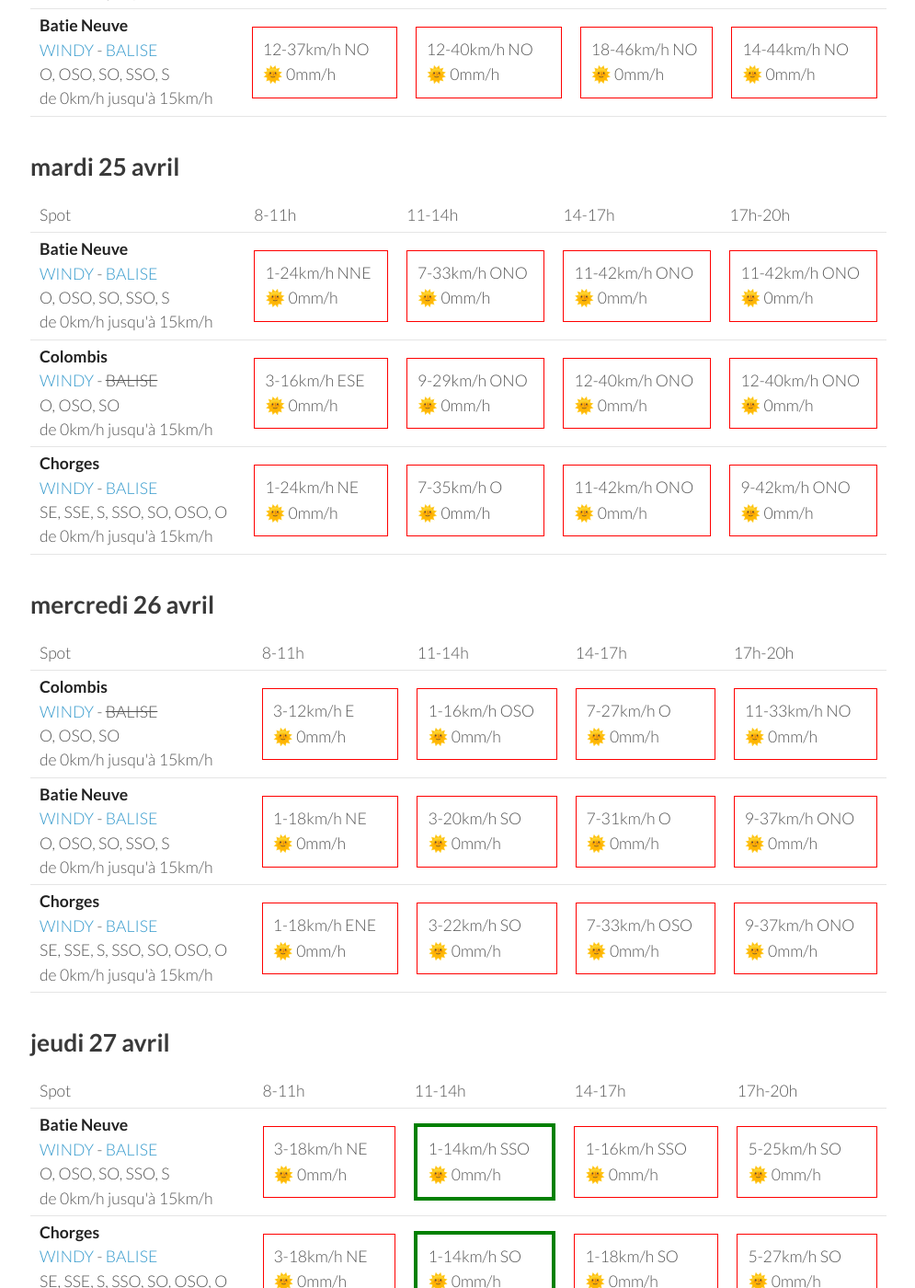
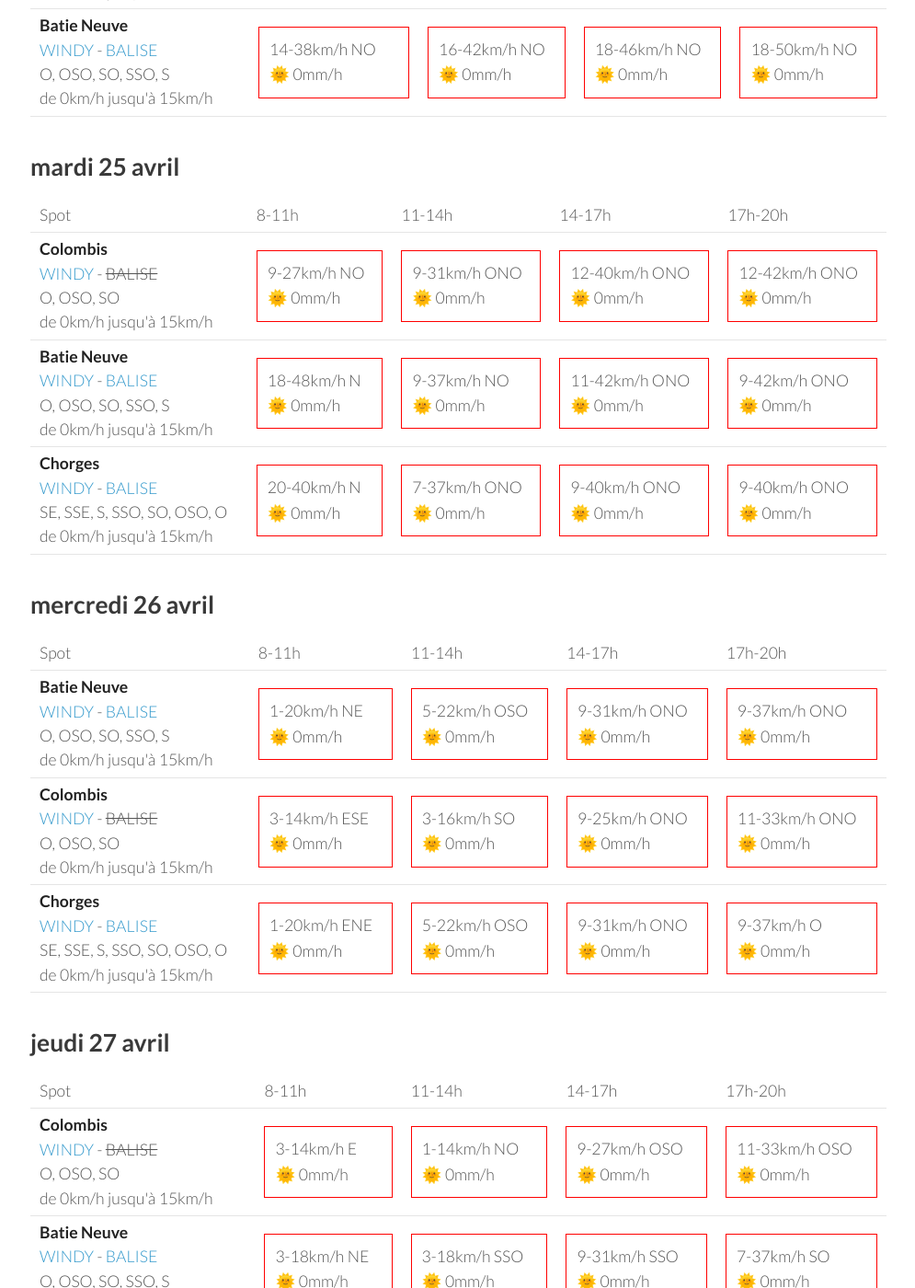
Before and after one commit to parapente-dans-le-nord/parapente-dans-le-nord.github.io, a Jekyll site: the page built from saint_andre.markdown, in a window 1280 px wide and 1400 px high, scrolled down 1066 px. Shown: the whole window at 92% size, without its empty margins (25-1020 px from the left). Built offline with Jekyll 4.4.1, drawn with Linux system fonts in a browser that asks for light colours; some of the changed text lies outside the part shown.

Commit message:
update index.markdown

```diff
--- a/saint_andre.markdown
+++ b/saint_andre.markdown
@@ -22,30 +22,30 @@ page mise à jour le dimanche 23 avril 13:36
       <td>17h-20h</td>
     </tr>
 <tr>
+        <td><strong>Batie Neuve</strong><br><a href="https://windy.com/44.584/6.236?44.559,6.262,10,m:eTtagly">WINDY</a> - <span class=""><a href="https://www.openwindmap.org/PP554">BALISE</a> </span><br> <span class="vent-favorable">O, OSO, SO, SSO, S</span><br><span class="force-vent">de 0km/h jusqu'à 15km/h</span> </td>
+
+            <td><div class="not-flyable"><p>0-0km/h NA</p><p>🌧️ 0mm/h</p></div></td>
+            <td><div class="not-flyable"><p>0-0km/h NA</p><p>🌧️ 0mm/h</p></div></td>
+            <td><div class="not-flyable"><p>0-0km/h NA</p><p>🌧️ 0mm/h</p></div></td>
+            <td><div class="not-flyable"><p>11-25km/h OSO</p><p>🌞 0mm/h</p></div></td>
+
+    </tr>
+<tr>
         <td><strong>Chorges</strong><br><a href="https://windy.com/44.578/6.280?44.559,6.262,10">WINDY</a> - <span class=""><a href="https://www.openwindmap.org/PP554">BALISE</a> </span><br> <span class="vent-favorable">SE, SSE, S, SSO, SO, OSO, O</span><br><span class="force-vent">de 0km/h jusqu'à 15km/h</span> </td>
 
             <td><div class="not-flyable"><p>0-0km/h NA</p><p>🌧️ 0mm/h</p></div></td>
-            <td><div class="flyable"><p>5-14km/h SSE</p><p>🌞 0mm/h</p></div></td>
-            <td><div class="flyable"><p>3-14km/h S</p><p>🌞 1.2mm/h</p></div></td>
-            <td><div class="not-flyable"><p>1-16km/h S</p><p>🌞 0.3mm/h</p></div></td>
-
-    </tr>
-<tr>
-        <td><strong>Batie Neuve</strong><br><a href="https://windy.com/44.584/6.236?44.559,6.262,10,m:eTtagly">WINDY</a> - <span class=""><a href="https://www.openwindmap.org/PP554">BALISE</a> </span><br> <span class="vent-favorable">O, OSO, SO, SSO, S</span><br><span class="force-vent">de 0km/h jusqu'à 15km/h</span> </td>
-
             <td><div class="not-flyable"><p>0-0km/h NA</p><p>🌧️ 0mm/h</p></div></td>
-            <td><div class="not-flyable"><p>7-18km/h SSO</p><p>🌞 0mm/h</p></div></td>
-            <td><div class="not-flyable"><p>5-18km/h SSO</p><p>🌞 0.4mm/h</p></div></td>
-            <td><div class="flyable"><p>3-14km/h SSO</p><p>🌞 0.2mm/h</p></div></td>
+            <td><div class="not-flyable"><p>0-0km/h NA</p><p>🌧️ 0mm/h</p></div></td>
+            <td><div class="not-flyable"><p>12-25km/h OSO</p><p>🌞 0mm/h</p></div></td>
 
     </tr>
 <tr>
         <td><strong>Colombis</strong><br><a href="https://windy.com/44.494/6.216?44.559,6.262,10">WINDY</a> - <span class="no-balise"> BALISE </span><br> <span class="vent-favorable">O, OSO, SO</span><br><span class="force-vent">de 0km/h jusqu'à 15km/h</span> </td>
 
             <td><div class="not-flyable"><p>0-0km/h NA</p><p>🌧️ 0mm/h</p></div></td>
-            <td><div class="not-flyable"><p>7-18km/h SSO</p><p>🌞 0mm/h</p></div></td>
-            <td><div class="not-flyable"><p>7-18km/h SSO</p><p>🌞 0mm/h</p></div></td>
-            <td><div class="not-flyable"><p>7-16km/h SSO</p><p>🌞 0mm/h</p></div></td>
+            <td><div class="not-flyable"><p>0-0km/h NA</p><p>🌧️ 0mm/h</p></div></td>
+            <td><div class="not-flyable"><p>0-0km/h NA</p><p>🌧️ 0mm/h</p></div></td>
+            <td><div class="not-flyable"><p>11-29km/h SO</p><p>🌞 0mm/h</p></div></td>
 
     </tr>
 
@@ -67,10 +67,10 @@ page mise à jour le dimanche 23 avril 13:36
 <tr>
         <td><strong>Colombis</strong><br><a href="https://windy.com/44.494/6.216?44.559,6.262,10">WINDY</a> - <span class="no-balise"> BALISE </span><br> <span class="vent-favorable">O, OSO, SO</span><br><span class="force-vent">de 0km/h jusqu'à 15km/h</span> </td>
 
-            <td><div class="not-flyable"><p>7-20km/h O</p><p>🌞 0mm/h</p></div></td>
-            <td><div class="not-flyable"><p>9-24km/h O</p><p>🌞 0mm/h</p></div></td>
-            <td><div class="not-flyable"><p>9-29km/h NO</p><p>🌞 0mm/h</p></div></td>
-            <td><div class="not-flyable"><p>9-29km/h NO</p><p>🌞 0mm/h</p></div></td>
+            <td><div class="not-flyable"><p>7-16km/h O</p><p>🌞 0mm/h</p></div></td>
+            <td><div class="not-flyable"><p>9-25km/h O</p><p>🌞 0mm/h</p></div></td>
+            <td><div class="not-flyable"><p>9-31km/h NO</p><p>🌞 0mm/h</p></div></td>
+            <td><div class="not-flyable"><p>11-33km/h NO</p><p>🌞 0mm/h</p></div></td>
 
 
     </tr>
@@ -78,19 +78,19 @@ page mise à jour le dimanche 23 avril 13:36
         <td><strong>Chorges</strong><br><a href="https://windy.com/44.578/6.280?44.559,6.262,10">WINDY</a> - <span class=""><a href="https://www.openwindmap.org/PP554">BALISE</a> </span><br> <span class="vent-favorable">SE, SSE, S, SSO, SO, OSO, O</span><br><span class="force-vent">de 0km/h jusqu'à 15km/h</span> </td>
 
             <td><div class="not-flyable"><p>11-25km/h NNO</p><p>🌞 0mm/h</p></div></td>
-            <td><div class="not-flyable"><p>11-27km/h ONO</p><p>🌞 0mm/h</p></div></td>
+            <td><div class="not-flyable"><p>14-33km/h NO</p><p>🌞 0mm/h</p></div></td>
             <td><div class="not-flyable"><p>18-40km/h NO</p><p>🌞 0mm/h</p></div></td>
-            <td><div class="not-flyable"><p>16-40km/h ONO</p><p>🌞 0mm/h</p></div></td>
+            <td><div class="not-flyable"><p>16-40km/h NO</p><p>🌞 0mm/h</p></div></td>
 
 
     </tr>
 <tr>
         <td><strong>Batie Neuve</strong><br><a href="https://windy.com/44.584/6.236?44.559,6.262,10,m:eTtagly">WINDY</a> - <span class=""><a href="https://www.openwindmap.org/PP554">BALISE</a> </span><br> <span class="vent-favorable">O, OSO, SO, SSO, S</span><br><span class="force-vent">de 0km/h jusqu'à 15km/h</span> </td>
 
-            <td><div class="not-flyable"><p>12-37km/h NO</p><p>🌞 0mm/h</p></div></td>
-            <td><div class="not-flyable"><p>12-40km/h NO</p><p>🌞 0mm/h</p></div></td>
+            <td><div class="not-flyable"><p>14-38km/h NO</p><p>🌞 0mm/h</p></div></td>
+            <td><div class="not-flyable"><p>16-42km/h NO</p><p>🌞 0mm/h</p></div></td>
             <td><div class="not-flyable"><p>18-46km/h NO</p><p>🌞 0mm/h</p></div></td>
-            <td><div class="not-flyable"><p>14-44km/h NO</p><p>🌞 0mm/h</p></div></td>
+            <td><div class="not-flyable"><p>18-50km/h NO</p><p>🌞 0mm/h</p></div></td>
 
 
     </tr>
@@ -111,32 +111,32 @@ page mise à jour le dimanche 23 avril 13:36
       <td>17h-20h</td>
     </tr>
 <tr>
-        <td><strong>Batie Neuve</strong><br><a href="https://windy.com/44.584/6.236?44.559,6.262,10,m:eTtagly">WINDY</a> - <span class=""><a href="https://www.openwindmap.org/PP554">BALISE</a> </span><br> <span class="vent-favorable">O, OSO, SO, SSO, S</span><br><span class="force-vent">de 0km/h jusqu'à 15km/h</span> </td>
+        <td><strong>Colombis</strong><br><a href="https://windy.com/44.494/6.216?44.559,6.262,10">WINDY</a> - <span class="no-balise"> BALISE </span><br> <span class="vent-favorable">O, OSO, SO</span><br><span class="force-vent">de 0km/h jusqu'à 15km/h</span> </td>
 
-            <td><div class="not-flyable"><p>1-24km/h NNE</p><p>🌞 0mm/h</p></div></td>
-            <td><div class="not-flyable"><p>7-33km/h ONO</p><p>🌞 0mm/h</p></div></td>
-            <td><div class="not-flyable"><p>11-42km/h ONO</p><p>🌞 0mm/h</p></div></td>
-            <td><div class="not-flyable"><p>11-42km/h ONO</p><p>🌞 0mm/h</p></div></td>
+            <td><div class="not-flyable"><p>9-27km/h NO</p><p>🌞 0mm/h</p></div></td>
+            <td><div class="not-flyable"><p>9-31km/h ONO</p><p>🌞 0mm/h</p></div></td>
+            <td><div class="not-flyable"><p>12-40km/h ONO</p><p>🌞 0mm/h</p></div></td>
+            <td><div class="not-flyable"><p>12-42km/h ONO</p><p>🌞 0mm/h</p></div></td>
 
 
     </tr>
 <tr>
-        <td><strong>Colombis</strong><br><a href="https://windy.com/44.494/6.216?44.559,6.262,10">WINDY</a> - <span class="no-balise"> BALISE </span><br> <span class="vent-favorable">O, OSO, SO</span><br><span class="force-vent">de 0km/h jusqu'à 15km/h</span> </td>
+        <td><strong>Batie Neuve</strong><br><a href="https://windy.com/44.584/6.236?44.559,6.262,10,m:eTtagly">WINDY</a> - <span class=""><a href="https://www.openwindmap.org/PP554">BALISE</a> </span><br> <span class="vent-favorable">O, OSO, SO, SSO, S</span><br><span class="force-vent">de 0km/h jusqu'à 15km/h</span> </td>
 
-            <td><div class="not-flyable"><p>3-16km/h ESE</p><p>🌞 0mm/h</p></div></td>
-            <td><div class="not-flyable"><p>9-29km/h ONO</p><p>🌞 0mm/h</p></div></td>
-            <td><div class="not-flyable"><p>12-40km/h ONO</p><p>🌞 0mm/h</p></div></td>
-            <td><div class="not-flyable"><p>12-40km/h ONO</p><p>🌞 0mm/h</p></div></td>
+            <td><div class="not-flyable"><p>18-48km/h N</p><p>🌞 0mm/h</p></div></td>
+            <td><div class="not-flyable"><p>9-37km/h NO</p><p>🌞 0mm/h</p></div></td>
+            <td><div class="not-flyable"><p>11-42km/h ONO</p><p>🌞 0mm/h</p></div></td>
+            <td><div class="not-flyable"><p>9-42km/h ONO</p><p>🌞 0mm/h</p></div></td>
 
 
     </tr>
 <tr>
         <td><strong>Chorges</strong><br><a href="https://windy.com/44.578/6.280?44.559,6.262,10">WINDY</a> - <span class=""><a href="https://www.openwindmap.org/PP554">BALISE</a> </span><br> <span class="vent-favorable">SE, SSE, S, SSO, SO, OSO, O</span><br><span class="force-vent">de 0km/h jusqu'à 15km/h</span> </td>
 
-            <td><div class="not-flyable"><p>1-24km/h NE</p><p>🌞 0mm/h</p></div></td>
-            <td><div class="not-flyable"><p>7-35km/h O</p><p>🌞 0mm/h</p></div></td>
-            <td><div class="not-flyable"><p>11-42km/h ONO</p><p>🌞 0mm/h</p></div></td>
-            <td><div class="not-flyable"><p>9-42km/h ONO</p><p>🌞 0mm/h</p></div></td>
+            <td><div class="not-flyable"><p>20-40km/h N</p><p>🌞 0mm/h</p></div></td>
+            <td><div class="not-flyable"><p>7-37km/h ONO</p><p>🌞 0mm/h</p></div></td>
+            <td><div class="not-flyable"><p>9-40km/h ONO</p><p>🌞 0mm/h</p></div></td>
+            <td><div class="not-flyable"><p>9-40km/h ONO</p><p>🌞 0mm/h</p></div></td>
 
 
     </tr>
@@ -157,32 +157,32 @@ page mise à jour le dimanche 23 avril 13:36
       <td>17h-20h</td>
     </tr>
 <tr>
-        <td><strong>Colombis</strong><br><a href="https://windy.com/44.494/6.216?44.559,6.262,10">WINDY</a> - <span class="no-balise"> BALISE </span><br> <span class="vent-favorable">O, OSO, SO</span><br><span class="force-vent">de 0km/h jusqu'à 15km/h</span> </td>
+        <td><strong>Batie Neuve</strong><br><a href="https://windy.com/44.584/6.236?44.559,6.262,10,m:eTtagly">WINDY</a> - <span class=""><a href="https://www.openwindmap.org/PP554">BALISE</a> </span><br> <span class="vent-favorable">O, OSO, SO, SSO, S</span><br><span class="force-vent">de 0km/h jusqu'à 15km/h</span> </td>
 
-            <td><div class="not-flyable"><p>3-12km/h E</p><p>🌞 0mm/h</p></div></td>
-            <td><div class="not-flyable"><p>1-16km/h OSO</p><p>🌞 0mm/h</p></div></td>
-            <td><div class="not-flyable"><p>7-27km/h O</p><p>🌞 0mm/h</p></div></td>
-            <td><div class="not-flyable"><p>11-33km/h NO</p><p>🌞 0mm/h</p></div></td>
+            <td><div class="not-flyable"><p>1-20km/h NE</p><p>🌞 0mm/h</p></div></td>
+            <td><div class="not-flyable"><p>5-22km/h OSO</p><p>🌞 0mm/h</p></div></td>
+            <td><div class="not-flyable"><p>9-31km/h ONO</p><p>🌞 0mm/h</p></div></td>
+            <td><div class="not-flyable"><p>9-37km/h ONO</p><p>🌞 0mm/h</p></div></td>
 
 
     </tr>
 <tr>
-        <td><strong>Batie Neuve</strong><br><a href="https://windy.com/44.584/6.236?44.559,6.262,10,m:eTtagly">WINDY</a> - <span class=""><a href="https://www.openwindmap.org/PP554">BALISE</a> </span><br> <span class="vent-favorable">O, OSO, SO, SSO, S</span><br><span class="force-vent">de 0km/h jusqu'à 15km/h</span> </td>
+        <td><strong>Colombis</strong><br><a href="https://windy.com/44.494/6.216?44.559,6.262,10">WINDY</a> - <span class="no-balise"> BALISE </span><br> <span class="vent-favorable">O, OSO, SO</span><br><span class="force-vent">de 0km/h jusqu'à 15km/h</span> </td>
 
-            <td><div class="not-flyable"><p>1-18km/h NE</p><p>🌞 0mm/h</p></div></td>
-            <td><div class="not-flyable"><p>3-20km/h SO</p><p>🌞 0mm/h</p></div></td>
-            <td><div class="not-flyable"><p>7-31km/h O</p><p>🌞 0mm/h</p></div></td>
-            <td><div class="not-flyable"><p>9-37km/h ONO</p><p>🌞 0mm/h</p></div></td>
+            <td><div class="not-flyable"><p>3-14km/h ESE</p><p>🌞 0mm/h</p></div></td>
+            <td><div class="not-flyable"><p>3-16km/h SO</p><p>🌞 0mm/h</p></div></td>
+            <td><div class="not-flyable"><p>9-25km/h ONO</p><p>🌞 0mm/h</p></div></td>
+            <td><div class="not-flyable"><p>11-33km/h ONO</p><p>🌞 0mm/h</p></div></td>
 
 
     </tr>
 <tr>
         <td><strong>Chorges</strong><br><a href="https://windy.com/44.578/6.280?44.559,6.262,10">WINDY</a> - <span class=""><a href="https://www.openwindmap.org/PP554">BALISE</a> </span><br> <span class="vent-favorable">SE, SSE, S, SSO, SO, OSO, O</span><br><span class="force-vent">de 0km/h jusqu'à 15km/h</span> </td>
 
-            <td><div class="not-flyable"><p>1-18km/h ENE</p><p>🌞 0mm/h</p></div></td>
-            <td><div class="not-flyable"><p>3-22km/h SO</p><p>🌞 0mm/h</p></div></td>
-            <td><div class="not-flyable"><p>7-33km/h OSO</p><p>🌞 0mm/h</p></div></td>
-            <td><div class="not-flyable"><p>9-37km/h ONO</p><p>🌞 0mm/h</p></div></td>
+            <td><div class="not-flyable"><p>1-20km/h ENE</p><p>🌞 0mm/h</p></div></td>
+            <td><div class="not-flyable"><p>5-22km/h OSO</p><p>🌞 0mm/h</p></div></td>
+            <td><div class="not-flyable"><p>9-31km/h ONO</p><p>🌞 0mm/h</p></div></td>
+            <td><div class="not-flyable"><p>9-37km/h O</p><p>🌞 0mm/h</p></div></td>
 
 
     </tr>
@@ -203,12 +203,22 @@ page mise à jour le dimanche 23 avril 13:36
       <td>17h-20h</td>
     </tr>
 <tr>
+        <td><strong>Colombis</strong><br><a href="https://windy.com/44.494/6.216?44.559,6.262,10">WINDY</a> - <span class="no-balise"> BALISE </span><br> <span class="vent-favorable">O, OSO, SO</span><br><span class="force-vent">de 0km/h jusqu'à 15km/h</span> </td>
+
+            <td><div class="not-flyable"><p>3-14km/h E</p><p>🌞 0mm/h</p></div></td>
+            <td><div class="not-flyable"><p>1-14km/h NO</p><p>🌞 0mm/h</p></div></td>
+            <td><div class="not-flyable"><p>9-27km/h OSO</p><p>🌞 0mm/h</p></div></td>
+            <td><div class="not-flyable"><p>11-33km/h OSO</p><p>🌞 0mm/h</p></div></td>
+
+
+    </tr>
+<tr>
         <td><strong>Batie Neuve</strong><br><a href="https://windy.com/44.584/6.236?44.559,6.262,10,m:eTtagly">WINDY</a> - <span class=""><a href="https://www.openwindmap.org/PP554">BALISE</a> </span><br> <span class="vent-favorable">O, OSO, SO, SSO, S</span><br><span class="force-vent">de 0km/h jusqu'à 15km/h</span> </td>
 
             <td><div class="not-flyable"><p>3-18km/h NE</p><p>🌞 0mm/h</p></div></td>
-            <td><div class="flyable"><p>1-14km/h SSO</p><p>🌞 0mm/h</p></div></td>
-            <td><div class="not-flyable"><p>1-16km/h SSO</p><p>🌞 0mm/h</p></div></td>
-            <td><div class="not-flyable"><p>5-25km/h SO</p><p>🌞 0mm/h</p></div></td>
+            <td><div class="not-flyable"><p>3-18km/h SSO</p><p>🌞 0mm/h</p></div></td>
+            <td><div class="not-flyable"><p>9-31km/h SSO</p><p>🌞 0mm/h</p></div></td>
+            <td><div class="not-flyable"><p>7-37km/h SO</p><p>🌞 0mm/h</p></div></td>
 
 
     </tr>
@@ -216,19 +226,9 @@ page mise à jour le dimanche 23 avril 13:36
         <td><strong>Chorges</strong><br><a href="https://windy.com/44.578/6.280?44.559,6.262,10">WINDY</a> - <span class=""><a href="https://www.openwindmap.org/PP554">BALISE</a> </span><br> <span class="vent-favorable">SE, SSE, S, SSO, SO, OSO, O</span><br><span class="force-vent">de 0km/h jusqu'à 15km/h</span> </td>
 
             <td><div class="not-flyable"><p>3-18km/h NE</p><p>🌞 0mm/h</p></div></td>
-            <td><div class="flyable"><p>1-14km/h SO</p><p>🌞 0mm/h</p></div></td>
-            <td><div class="not-flyable"><p>1-18km/h SO</p><p>🌞 0mm/h</p></div></td>
-            <td><div class="not-flyable"><p>5-27km/h SO</p><p>🌞 0mm/h</p></div></td>
-
-
-    </tr>
-<tr>
-        <td><strong>Colombis</strong><br><a href="https://windy.com/44.494/6.216?44.559,6.262,10">WINDY</a> - <span class="no-balise"> BALISE </span><br> <span class="vent-favorable">O, OSO, SO</span><br><span class="force-vent">de 0km/h jusqu'à 15km/h</span> </td>
-
-            <td><div class="not-flyable"><p>3-14km/h ESE</p><p>🌞 0mm/h</p></div></td>
-            <td><div class="not-flyable"><p>1-12km/h NO</p><p>🌞 0mm/h</p></div></td>
-            <td><div class="not-flyable"><p>3-14km/h ONO</p><p>🌞 0mm/h</p></div></td>
-            <td><div class="not-flyable"><p>3-20km/h OSO</p><p>🌞 0mm/h</p></div></td>
+            <td><div class="not-flyable"><p>3-18km/h SSO</p><p>🌞 0mm/h</p></div></td>
+            <td><div class="not-flyable"><p>7-31km/h SO</p><p>🌞 0mm/h</p></div></td>
+            <td><div class="not-flyable"><p>7-37km/h OSO</p><p>🌞 0mm/h</p></div></td>
 
 
     </tr>
@@ -252,29 +252,29 @@ page mise à jour le dimanche 23 avril 13:36
         <td><strong>Colombis</strong><br><a href="https://windy.com/44.494/6.216?44.559,6.262,10">WINDY</a> - <span class="no-balise"> BALISE </span><br> <span class="vent-favorable">O, OSO, SO</span><br><span class="force-vent">de 0km/h jusqu'à 15km/h</span> </td>
 
             <td><div class="not-flyable"><p>3-12km/h E</p><p>🌞 0mm/h</p></div></td>
-            <td><div class="not-flyable"><p>1-16km/h O</p><p>🌞 0mm/h</p></div></td>
-            <td><div class="not-flyable"><p>9-29km/h O</p><p>🌞 0mm/h</p></div></td>
-            <td><div class="not-flyable"><p>7-31km/h O</p><p>🌞 0mm/h</p></div></td>
+            <td><div class="not-flyable"><p>1-16km/h SSO</p><p>🌞 0mm/h</p></div></td>
+            <td><div class="not-flyable"><p>7-29km/h OSO</p><p>🌞 0mm/h</p></div></td>
+            <td><div class="not-flyable"><p>9-33km/h O</p><p>🌞 0mm/h</p></div></td>
 
 
     </tr>
 <tr>
         <td><strong>Batie Neuve</strong><br><a href="https://windy.com/44.584/6.236?44.559,6.262,10,m:eTtagly">WINDY</a> - <span class=""><a href="https://www.openwindmap.org/PP554">BALISE</a> </span><br> <span class="vent-favorable">O, OSO, SO, SSO, S</span><br><span class="force-vent">de 0km/h jusqu'à 15km/h</span> </td>
 
-            <td><div class="not-flyable"><p>1-16km/h NE</p><p>🌞 0mm/h</p></div></td>
-            <td><div class="not-flyable"><p>3-22km/h SSO</p><p>🌞 0mm/h</p></div></td>
-            <td><div class="not-flyable"><p>9-33km/h SO</p><p>🌞 0mm/h</p></div></td>
-            <td><div class="not-flyable"><p>7-37km/h OSO</p><p>🌧 0.3mm/h</p></div></td>
+            <td><div class="not-flyable"><p>1-18km/h NE</p><p>🌞 0mm/h</p></div></td>
+            <td><div class="not-flyable"><p>5-22km/h SSO</p><p>🌞 0mm/h</p></div></td>
+            <td><div class="not-flyable"><p>9-38km/h SO</p><p>🌞 0mm/h</p></div></td>
+            <td><div class="not-flyable"><p>9-38km/h O</p><p>🌞 0mm/h</p></div></td>
 
 
     </tr>
 <tr>
         <td><strong>Chorges</strong><br><a href="https://windy.com/44.578/6.280?44.559,6.262,10">WINDY</a> - <span class=""><a href="https://www.openwindmap.org/PP554">BALISE</a> </span><br> <span class="vent-favorable">SE, SSE, S, SSO, SO, OSO, O</span><br><span class="force-vent">de 0km/h jusqu'à 15km/h</span> </td>
 
-            <td><div class="not-flyable"><p>3-16km/h NE</p><p>🌞 0mm/h</p></div></td>
-            <td><div class="not-flyable"><p>3-22km/h SO</p><p>🌞 0mm/h</p></div></td>
-            <td><div class="not-flyable"><p>9-35km/h SO</p><p>🌞 0mm/h</p></div></td>
-            <td><div class="not-flyable"><p>7-38km/h OSO</p><p>🌧 0.2mm/h</p></div></td>
+            <td><div class="not-flyable"><p>1-18km/h ENE</p><p>🌞 0mm/h</p></div></td>
+            <td><div class="not-flyable"><p>5-22km/h SSO</p><p>🌞 0mm/h</p></div></td>
+            <td><div class="not-flyable"><p>9-38km/h SO</p><p>🌞 0mm/h</p></div></td>
+            <td><div class="not-flyable"><p>9-40km/h O</p><p>🌞 0mm/h</p></div></td>
 
 
     </tr>
```
Also changed, not shown: other parts of saint_andre.markdown (+1 -1 lines).
